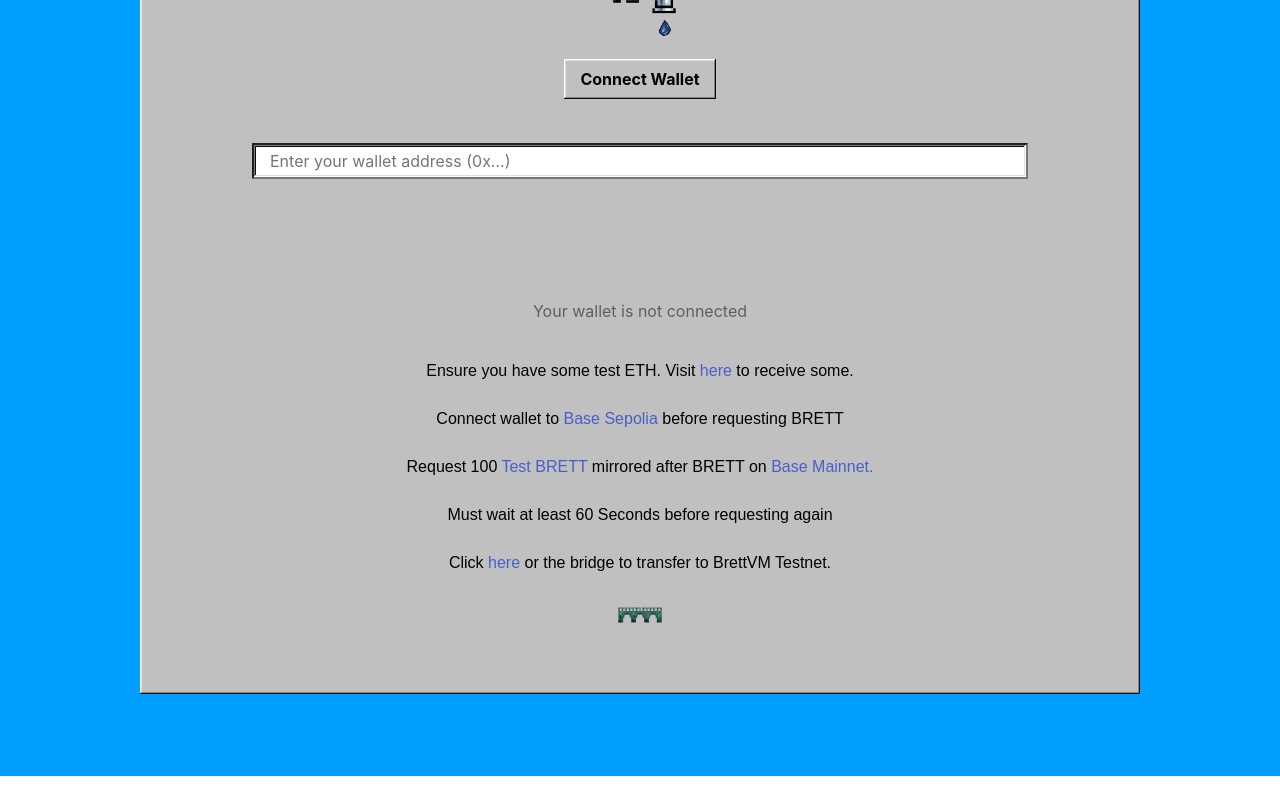
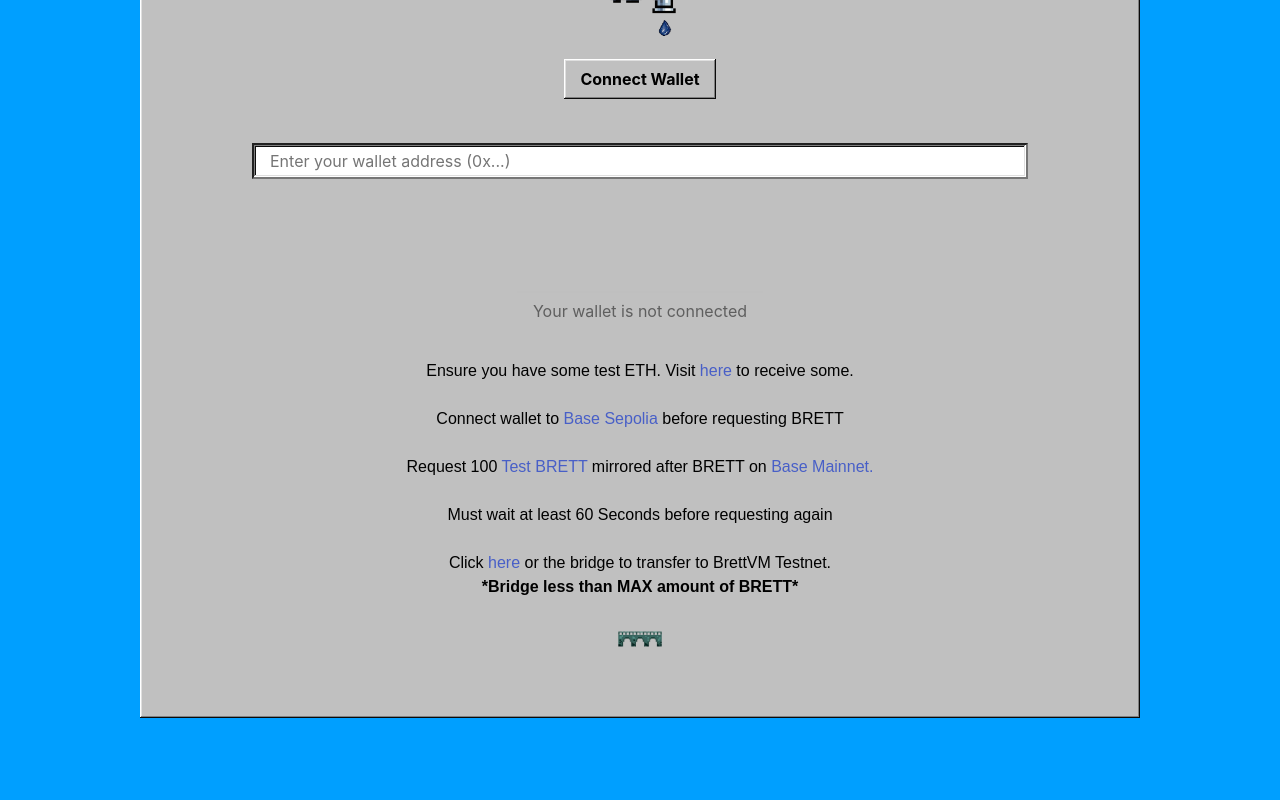
Before and after one commit to brettlayer3/brettVM-faucet, a React (Create React App) app: page / in a window 1280 px wide. Shown: the part 470-1270 px from the top of the page. Before the commit the page ends 1246 px from the top, so only its background shows below. Built offline with nearby package versions, Linux system fonts and the light colour scheme.

Commit message:
update bridge notice

```diff
--- a/package.json
+++ b/package.json
@@ -3,6 +3,8 @@
   "version": "0.1.0",
   "private": true,
   "dependencies": {
+    "@coinbase/onchainkit": "^0.23.4",
+    "@coinbase/wallet-sdk": "^4.0.4",
     "@testing-library/jest-dom": "^5.16.5",
     "@testing-library/react": "^13.4.0",
     "@testing-library/user-event": "^13.5.0",
@@ -12,6 +14,8 @@
     "react-dom": "^18.2.0",
     "react-google-recaptcha": "^3.1.0",
     "react-scripts": "5.0.1",
+    "viem": "^2.16.4",
+    "wagmi": "^2.10.8",
     "web-vitals": "^2.1.4"
   },
   "scripts": {
--- a/src/App.js
+++ b/src/App.js
@@ -351,6 +351,8 @@
                 Click<a href="https://brettvm-testnet-3o1ozdql67-6aac6993b9bfa2bd.testnets.rollbridge.app" target="blank"> here </a>
                 or the bridge to transfer to BrettVM Testnet.
                 <br/>
+                <b>*Bridge less than MAX amount of BRETT*</b>
+                <br/>
                 <a href="https://brettvm-testnet-3o1ozdql67-6aac6993b9bfa2bd.testnets.rollbridge.app" target="blank">
                   <img src={bridgePixel} width={48} alt="bridge" />
                 </a>
```
Also changed, not shown: 1 other file (tests, documents, lock files or other folders).
